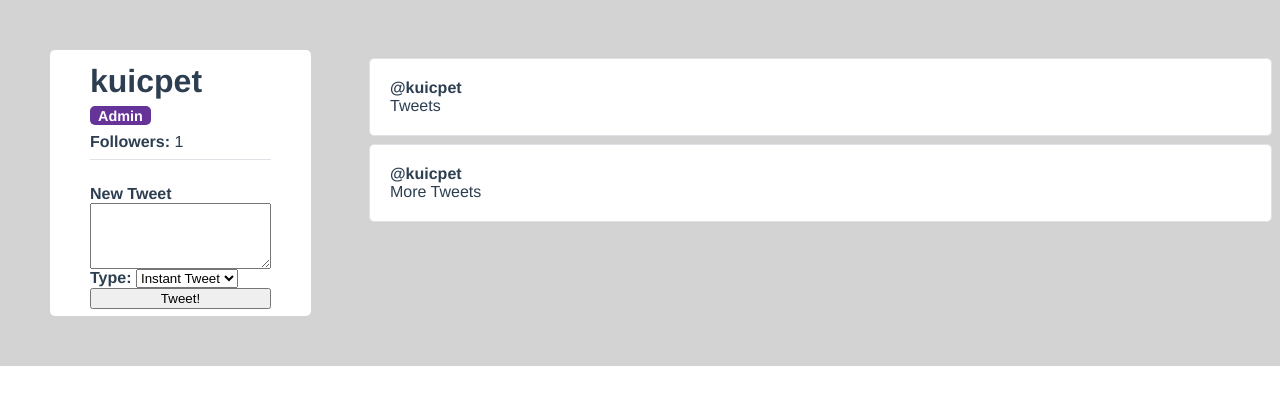
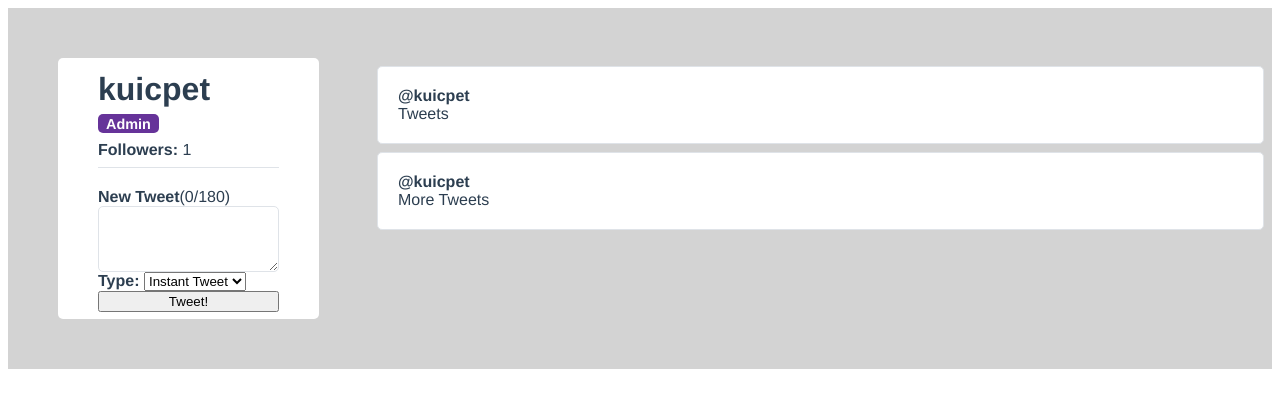
Before and after one commit to kuicpet/vue-twitter-clone, a Vue app: page / in a window 1280 px wide. Shown: the top 408 px of the page. Built offline with nearby package versions, Linux system fonts and the light colour scheme.

Commit message:
ft--added sass and stylying with scsss

```diff
--- a/package.json
+++ b/package.json
@@ -9,6 +9,8 @@
   },
   "dependencies": {
     "core-js": "^3.6.5",
+    "node-sass": "^5.0.0",
+    "sass-loader": "^10.1.1",
     "vue": "^3.0.0"
   },
   "devDependencies": {
--- a/src/App.vue
+++ b/src/App.vue
@@ -15,10 +15,7 @@ export default {
 }
 </script>
 
-<style>
-* {
-  margin: 0;
-}
+<style lang="scss">
 #app {
   font-family: Avenir, Helvetica, Arial, sans-serif;
   -webkit-font-smoothing: antialiased;
--- a/src/components/TweetItem.vue
+++ b/src/components/TweetItem.vue
@@ -33,7 +33,7 @@ export default {
 }
 </script>
 
-<style>
+<style lang="scss" scoped>
     .tweet_item {
         padding: 20px;
         border-radius: 5px;
@@ -42,11 +42,12 @@ export default {
         cursor: pointer;
         transition: all 0.25s ease;
         margin: 0.5rem;
+        &:hover {
+        transform: scale(1.1, 1.1);
+        }
+        .tweet_item__user {
+            font-weight: bold;
+        }
     }
-    .tweet_item:hover {
-        transform: scale(1.1, 1.1);
-    }
-    .tweet_item__user {
-        font-weight: bold;
-    }
+
 </style>
--- a/src/components/UserProfile.vue
+++ b/src/components/UserProfile.vue
@@ -8,12 +8,12 @@
       <div class="user_profile__follower-count">
         <strong>Followers: </strong> {{ followers }}
       </div>
-      <form class="user_profile__new_tweet" @submit.prevent="createNewTweet">
-        <label for="newTweet"><strong>New Tweet</strong></label>
+      <form class="user_profile__new_tweet" @submit.prevent="createNewTweet" :class="{ 'exceeded': newTweetCharacterCount > 180 }">
+        <label for="newTweet"><strong>New Tweet</strong>({{ newTweetCharacterCount }}/180)</label>
         <textarea id="newTweet" rows="4" v-model="newTweetContent"/>
         <div class="User_profile__tweet_type">
           <label for="tweetType"><strong>Type: </strong></label>
-          <select id="tweetType" v-model="selectedTweetType">
+          <select id="tweetType" class="create_tweet__type" v-model="selectedTweetType">
             <option :value="option.value" v-for="(option, index) in tweetTypes" :key="index">
               {{ option.name }}
             </option>
@@ -77,6 +77,9 @@ export default {
   computed : {
     fullName() {
       return `${this.user.firstName} ${this.user.lastName}`
+    },
+    newTweetCharacterCount() {
+      return this.newTweetContent.length;
     }
   },
   methods : {
@@ -103,13 +106,12 @@ export default {
 }
 </script>
 
-<style>
+<style lang="scss" scoped>
   .user_profile {
       display: grid;
       grid-template-columns: 1fr 3fr;
       width: 100%;
       padding: 50px 5%;
-    }
         .user_profile__user-panel {
           display: flex;
           flex-direction: column;
@@ -117,7 +119,6 @@ export default {
           padding: 0.4rem 2.5rem;
           background-color: white;
           border-radius: 5px;
-    }
         h1 {
           margin: 0;
         }
@@ -140,6 +141,28 @@ export default {
           display: flex;
           flex-direction: column;
           border-top: 1px solid #DFE3E8;
-      padding-top: 25px;
+          padding-top: 20px;
+          &.exceeded {
+            color: red;
+            border-color: red;
+
+            button {
+              background-color: red;
+              color: white;
+              border: none;
             }
+          }
+          .user_profile__tweet_type {
+            display: flex;
+            justify-content: space-around;
+          }
+        }
+        textarea {
+          border: 1px solid #DFE3E8;
+          border-radius: 5px;
+        }
+
+      }
+    }
+
 </style>
```
Also changed, not shown: 1 other file (tests, documents, lock files or other folders). Lines whose indentation alone changed are shown as unchanged.
